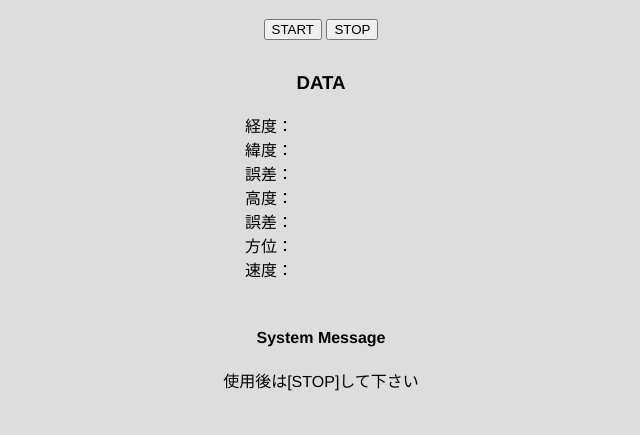
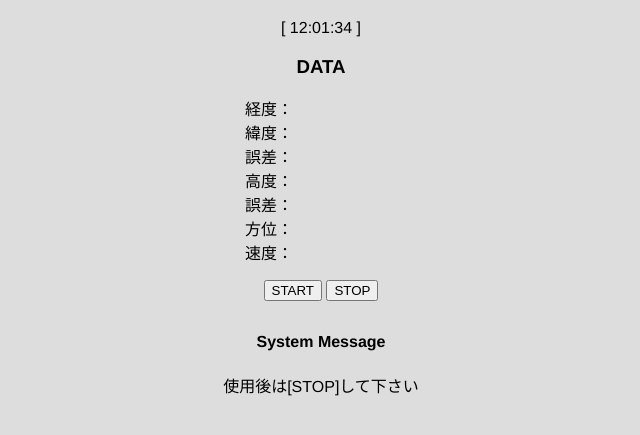
Before and after one commit to koichi-inoue/Geolocation, a plain HTML site: page index.html in a window 1280 px wide. Shown: the part 61-496 px from the top of the page, without its empty margins (319-959 px from the left). Drawn offline with Linux system fonts and the light colour scheme.

Commit message:
System Update

```diff
--- a/index.html
+++ b/index.html
@@ -12,11 +12,7 @@
 	<div id="container">
 
 		<h1>Geolocation</h1>
-		<div id="buttons">
-			<button onclick="start()">START</button>
-			<button onclick="stop()">STOP</button>
-		</div>
-
+		<p id="timeInfo">00:00:00</p>
 		<h3>DATA</h3>
 	  <ul>
 	    <li>経度：<span id="longitude"></span></li>
@@ -28,6 +24,11 @@
 	    <li>速度：<span id="speed"></span></li>
 	  </ul>
 
+		<div id="buttons">
+			<button onclick="start()">START</button>
+			<button onclick="stop()">STOP</button>
+		</div>
+
 		<h4>System Message</h4>
 		<p><span id="error_message">使用後は[STOP]して下さい</span></p>
 	</div>
--- a/sample.js
+++ b/sample.js
@@ -1,3 +1,4 @@
+var timeInfo;
 var longitude;
 var latitude;
 var accuracy;
@@ -8,6 +9,14 @@ var speed;
 var errorMessageElement;
 var geoLocationOptions;
 var watchID;
+
+function StampTime(){
+	var t = new Date();
+	var hh = t.getHours(); if(hh<10){ hh = "0"+hh;}
+	var mm = t.getMinutes(); if(mm<10){ mm = "0"+mm;}
+	var ss = t.getSeconds(); if(ss<10){ ss = "0"+ss;}
+	return hh+ ':' + mm + ':' + ss;
+}
 
 window.onload = function() {
 	longitude = document.getElementById('longitude');
@@ -25,6 +34,8 @@ window.onload = function() {
 		timeout: 3000,
 		maximumAge: 600000
 	};
+
+	document.getElementById('timeInfo').innerText = '[ ' + StampTime() + ' ]';
 }
 
 function start(){
@@ -48,8 +59,7 @@ function start(){
 			heading.innerText = headingText;
 			speed.innerText = speedText;
 
-			console.log(new Date());
-
+			document.getElementById('timeInfo').innerText = '[ ' + StampTime() + ' ]';
 		},
 
 		function(positionError){
--- a/style.css
+++ b/style.css
@@ -17,7 +17,7 @@ ul{
 	width: 12rem;
 	overflow:hidden;
 	margin: auto;
-	margin-bottom: 3rem;
+	margin-bottom: 1rem;
 }
 
 li {
```
